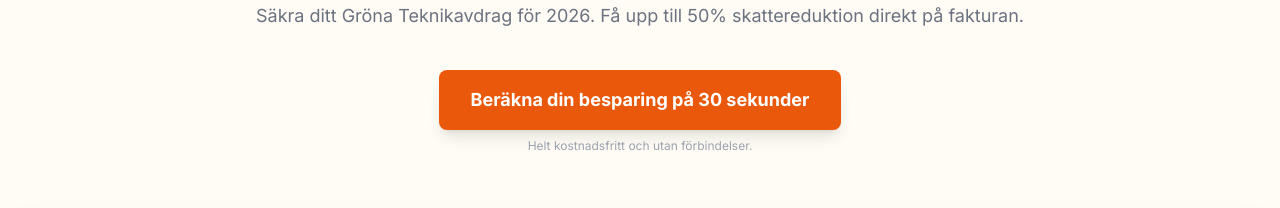
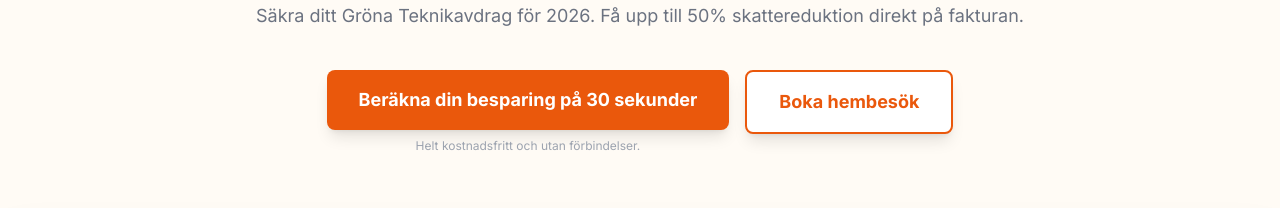
Before and after one commit to Takel-hub/ideal, a React (Vite) app: page /solceller/huddinge in a window 1280 px wide. Shown: the part 470-678 px from the top of the page. Built offline with nearby package versions, Linux system fonts and the light colour scheme; no server answers.

Commit message:
feat: Add Boka hembesök button to local landing pages

```diff
--- a/src/pages/LocalLandingPage.tsx
+++ b/src/pages/LocalLandingPage.tsx
@@ -66,7 +66,7 @@ export const LocalLandingPage = ({ onOpenQuote, onOpenCalculator, onQuoteSuccess
                         </p>
                     </div>
 
-                    <div className="flex flex-col sm:flex-row items-center justify-center gap-4">
+                    <div className="flex flex-col sm:flex-row items-start justify-center gap-4">
                         <div className="flex flex-col items-center gap-2 w-full sm:w-auto">
                             <button
                                 onClick={onOpenCalculator}
@@ -75,6 +75,16 @@ export const LocalLandingPage = ({ onOpenQuote, onOpenCalculator, onQuoteSuccess
                                 Beräkna din besparing på 30 sekunder
                             </button>
                             <span className="text-xs text-gray-400">Helt kostnadsfritt och utan förbindelser.</span>
+                        </div>
+
+                        <div className="flex flex-col items-center gap-2 w-full sm:w-auto">
+                            <button
+                                onClick={onOpenQuote}
+                                className="w-full sm:w-auto bg-white border-2 border-orange-600 text-orange-600 hover:bg-orange-50 text-lg font-bold py-4 px-8 rounded-lg shadow-lg transition-transform hover:-translate-y-1"
+                            >
+                                Boka hembesök
+                            </button>
+                            <span className="text-xs text-transparent select-none">Spacer</span>
                         </div>
                     </div>
                 </div>
```
